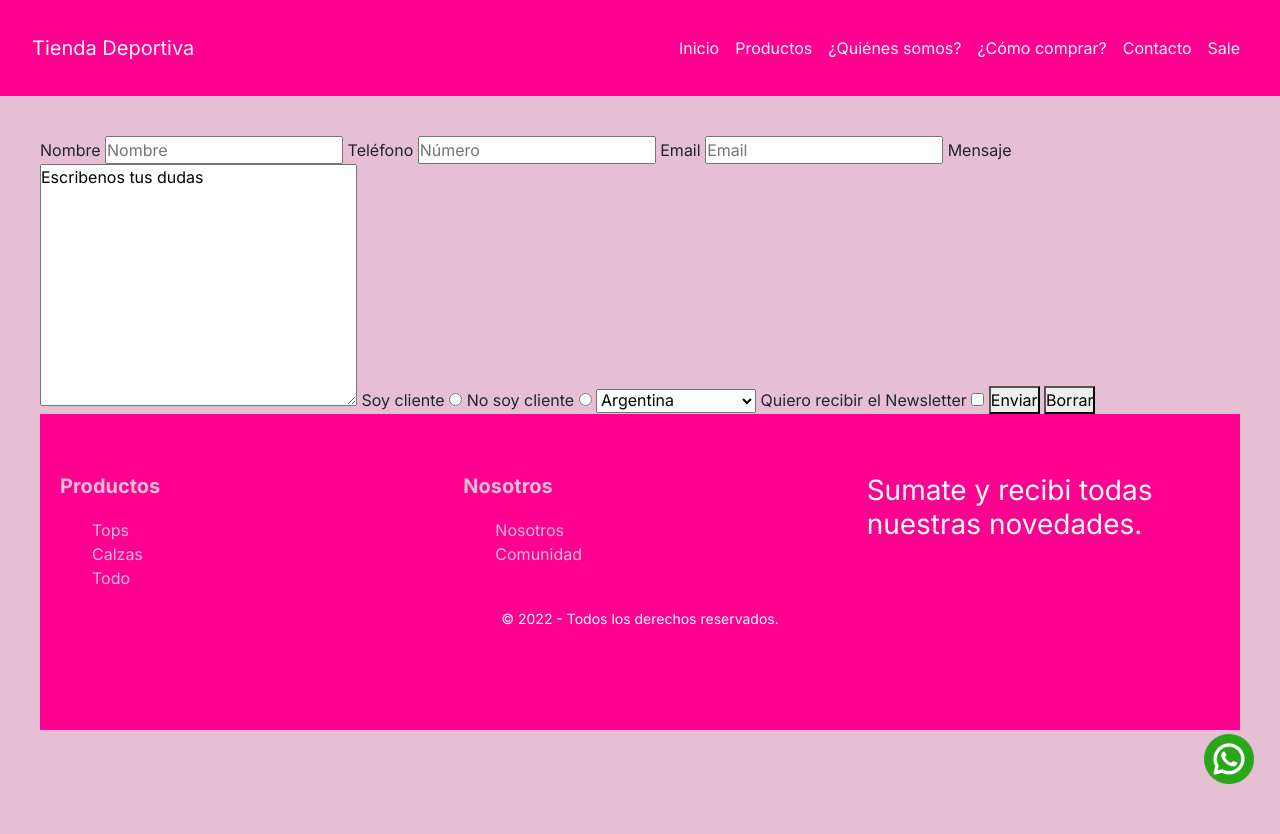
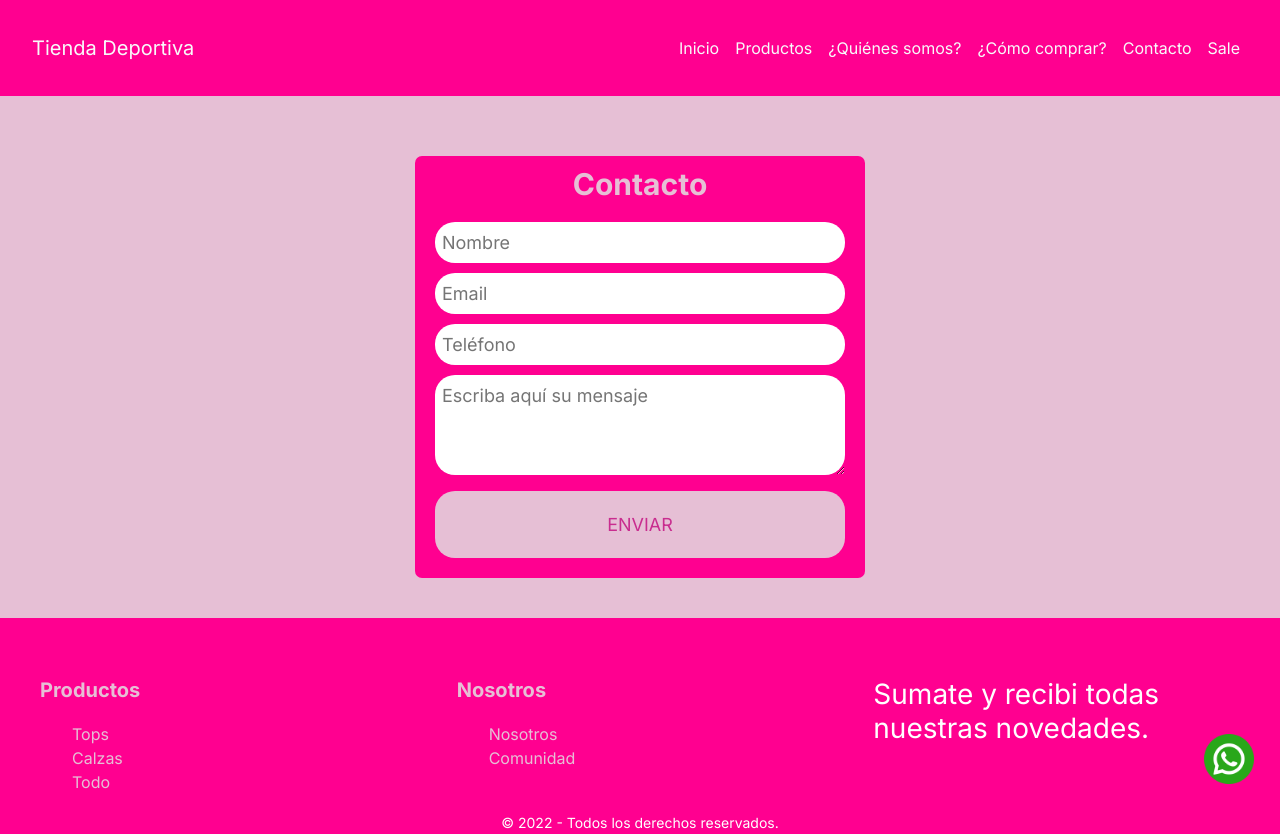
Before and after one commit to Florenciadacosta1/proyecto-coder, a website: page pages/contacto.html in a window 1280 px wide. Shown: the top 834 px of the page. Drawn offline with nearby package versions, Linux system fonts and the light colour scheme.

Commit message:
Estilizado el formulario de contacto

```diff
--- a/pages/contacto.html
+++ b/pages/contacto.html
@@ -77,51 +77,18 @@
         </section>
          -->
     </header>
-    <main>
-        <section>
-            <form>
+      <main>
 
-                <label for="nombre">Nombre</label>
-                <input type="text" placeholder="Nombre" id="nombre">
+        <form action="">
+          <h2 class="form__title">Contacto</h2>
+          <input type="text" name="Nombre" placeholder="Nombre">
+          <input type="email" name="Email" placeholder="Email">
+          <input type="number" name="Teléfono" placeholder="Teléfono">
+          <textarea name="Mensaje" placeholder="Escriba aquí su mensaje"></textarea>
+          <input type="button" value="ENVIAR" id="boton">
+        </form>
 
-
-                <label for="numero">Teléfono</label>
-                <input type="number" placeholder="Número" id="numero">
-
-
-                <label for="email">Email</label>
-                <input type="email" placeholder="Email" id="email">
-
-
-                <label for="mensaje">Mensaje</label>
-                <textarea id="mensaje" cols="30" rows="10">Escribenos tus dudas</textarea>
-
-
-                <label for="clientes">Soy cliente</label>
-                <input type="radio" name="clientes" id="clientes">
-
-
-                <label for="no-clientes">No soy cliente</label>
-                <input type="radio" name="clientes" id="no-clientes">
-
-
-                <select>
-                    <option disabled>Seleccioná tu país</option>
-                    <option>Argentina</option>
-                    <option>Chile</option>
-                    <option>Brasil</option>
-                </select>
-
-                <label for="nw">Quiero recibir el Newsletter</label>
-                <input type="checkbox" id="nw">
-
-                <button type="submit">Enviar</button>
-                <button type="reset">Borrar</button>
-
-
-
-            </form>
-        </section>
+      </main>
         <footer>
 
           <div class="footer">
--- /dev/null
+++ b/scss/components/__form.scss
@@ -0,0 +1,42 @@
+form {
+    width: 450px;
+    margin: auto;
+    background-color:  $primary;
+    padding: 10px 20px;
+    margin-top:  20px;
+    border-radius:    7px;
+    }
+
+  .form__title {
+    color: #e6bfd5;
+    text-align: center;
+    margin: 0;
+    font-size: 30px;
+    margin-bottom: 20px;
+    font-weight: bold;
+  }
+
+  input, textarea {
+    width: 100%;
+    margin-bottom: 10px;
+    padding: 7px;
+    font-size: 18px;
+    border: none;
+    border-radius: 20px;
+  }
+
+  textarea {
+    min-height: 100px;
+    max-height: 200px;
+
+  }
+
+  #boton {
+    background-color: $secondary;
+    color: $primary;
+    padding: 20px;
+  }
+
+  #boton:hover {
+    cursor: pointer;
+  }
--- a/scss/estilos.scss
+++ b/scss/estilos.scss
@@ -11,3 +11,5 @@
 @import './components/footer';
 
 @import './components/productos';
+
+@import './components/_form'
```
Also changed, not shown: css/styles.css.
